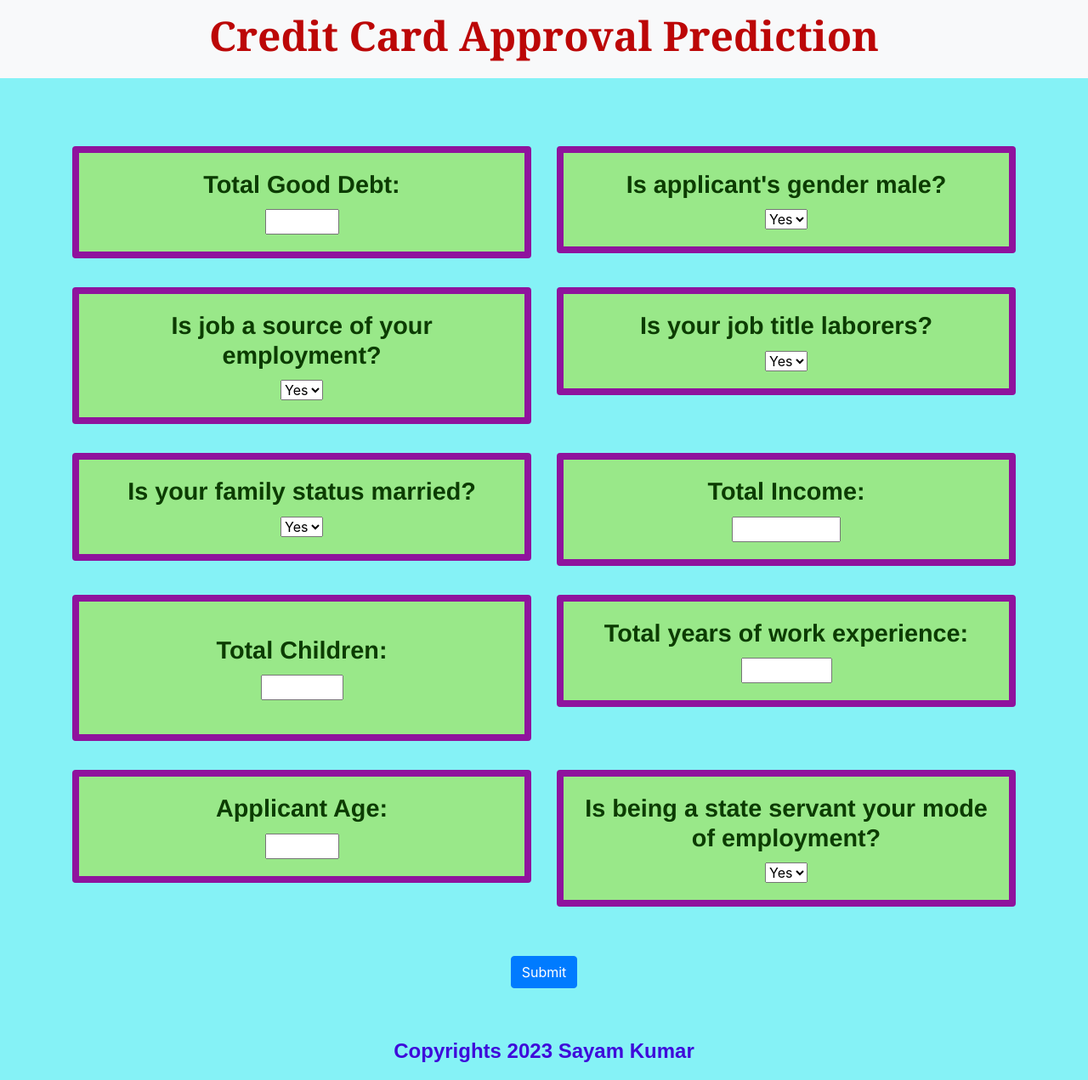
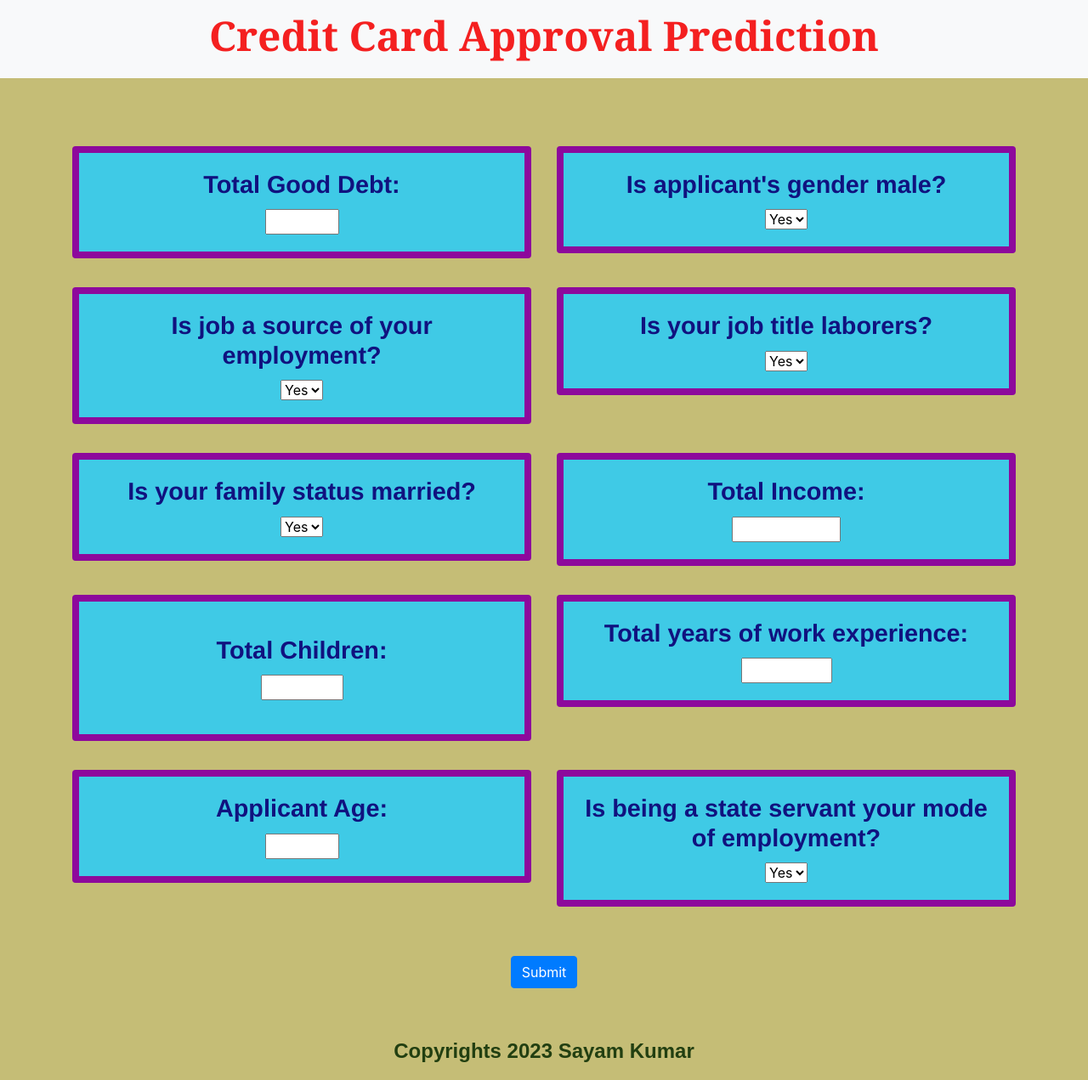
Before and after one commit to SayamAlt/Credit-Card-Approval-Prediction, a Flask app: page / in a window 1280 px wide. Shown: the whole page at 85% size. Run offline with Flask 3, Linux system fonts and the light colour scheme; parts of the project's set-up code (start-up, migrations or seed data) failed here and were passed over; some libraries are stand-ins or nearby versions.

Commit message:
modified templates and test_model files

```diff
--- a/templates/index.html
+++ b/templates/index.html
@@ -9,12 +9,12 @@
         integrity="sha384-9aIt2nRpC12Uk9gS9baDl411NQApFmC26EwAOH8WgZl5MYYxFfc+NcPb1dKGj7Sk" crossorigin="anonymous">
     <style>
         body {
-            background-color: #85f2f6;
+            background-color: #c5bd76;
         }
         .navbar-brand {
             display: block;
             margin: auto;
-            color: #f04ada;
+            color: #600714;
             font-weight: bold;
             font-family: "Helvetica";
         }
@@ -36,11 +36,11 @@
         h5 {
             font-weight: bold;
             font-family: "Helvetica",sans;
-            color: #0c3c02;
+            color: #10127f;
             font-size: 1.8rem;
         }
         h1{
-            color: #bc0707;
+            color: #f42020;
             font-family: 'Georgia', serif;
             font-size: 3rem;
             font-weight: bold;
@@ -55,13 +55,13 @@
             margin: 0 auto;
             float: none;
             margin-bottom: 10px;
-            background-color: #99e889;
-            border: 2px solid #8f139d;
+            background-color: #3fcae6;
+            border: 2px solid #8d099c;
             border-width: 0.5rem;
             size: 6rem;
         }
         .copyright{
-            color: #3e0ada;
+            color: #223f11;
             font-size: 1.5rem;
             font-family: 'Arial',sans-serif;
             font-weight: bold;
@@ -69,7 +69,7 @@
         .predict-dec {
             text-align: center;
             font-weight: bold;
-            color: #4a2603;
+            color: #340338;
             font-size: 2rem;
             font-family: 'Helvetica',sans-serif;
             font-weight: bold;
```
Also changed, not shown: tests/test_model.py (+10 -0 lines), 2 other files.
